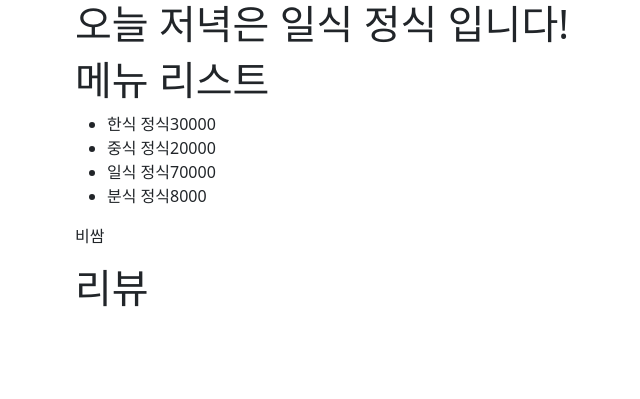
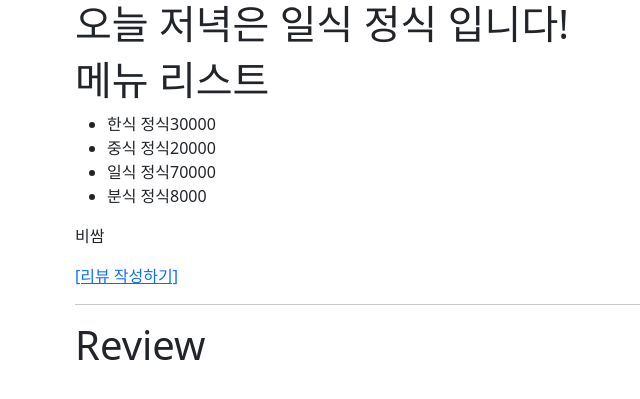
Before and after one commit to wonprogrammer/2024_project_1, a Django app: page /articles/dinner_price/ in a window 1280 px wide. Shown: the top 399 px of the page, without its empty margins (7-647 px from the left). Run offline with Django 4.2, Linux system fonts and the light colour scheme; data that the repository does not hold is empty.

Commit message:
ADD 하이퍼 링크 버튼

```diff
--- a/articles/templates/datail.html
+++ b/articles/templates/datail.html
@@ -6,6 +6,7 @@
 <p>글 제목 : {{ article.title }}</p>
 <p>글 내용 : {{ article.content }}</p>
 <p>글 작성 시간 : {{ article.created_at|date:"SHORT_DATE_FORMAT" }}</p>
+<a href="{% url 'articles:dinner_price' %}">[Back]</a>
 <hr />
 
 {% endblock %}
--- a/articles/templates/dinner_price.html
+++ b/articles/templates/dinner_price.html
@@ -16,7 +16,10 @@
 <p>맛있겠당</p>
 {% endif %}
 
-<h1> 리뷰 </h1>
+<a href="{% url 'articles:review' %}">[리뷰 작성하기]</a>
+<hr />
+
+<h1> Review </h1>
 {% for article in articles %}
 <p>글 번호 : {{ article.pk }}</p>
 <p>글 제목 : {{ article.title }}</p>
--- a/articles/urls.py
+++ b/articles/urls.py
@@ -5,7 +5,7 @@ app_name = 'articles'
 urlpatterns = [
     path('index/', views.index),
     path('dinner/<str:name>/', views.dinner),
-    path('dinner_price/', views.dinner_price),
+    path('dinner_price/', views.dinner_price, name='dinner_price'),
     path('review/', views.review, name='review'),
     path('create_review/', views.create_review, name='create_review'),
     path('<int:pk>/', views.detail, name='detail'),
```
